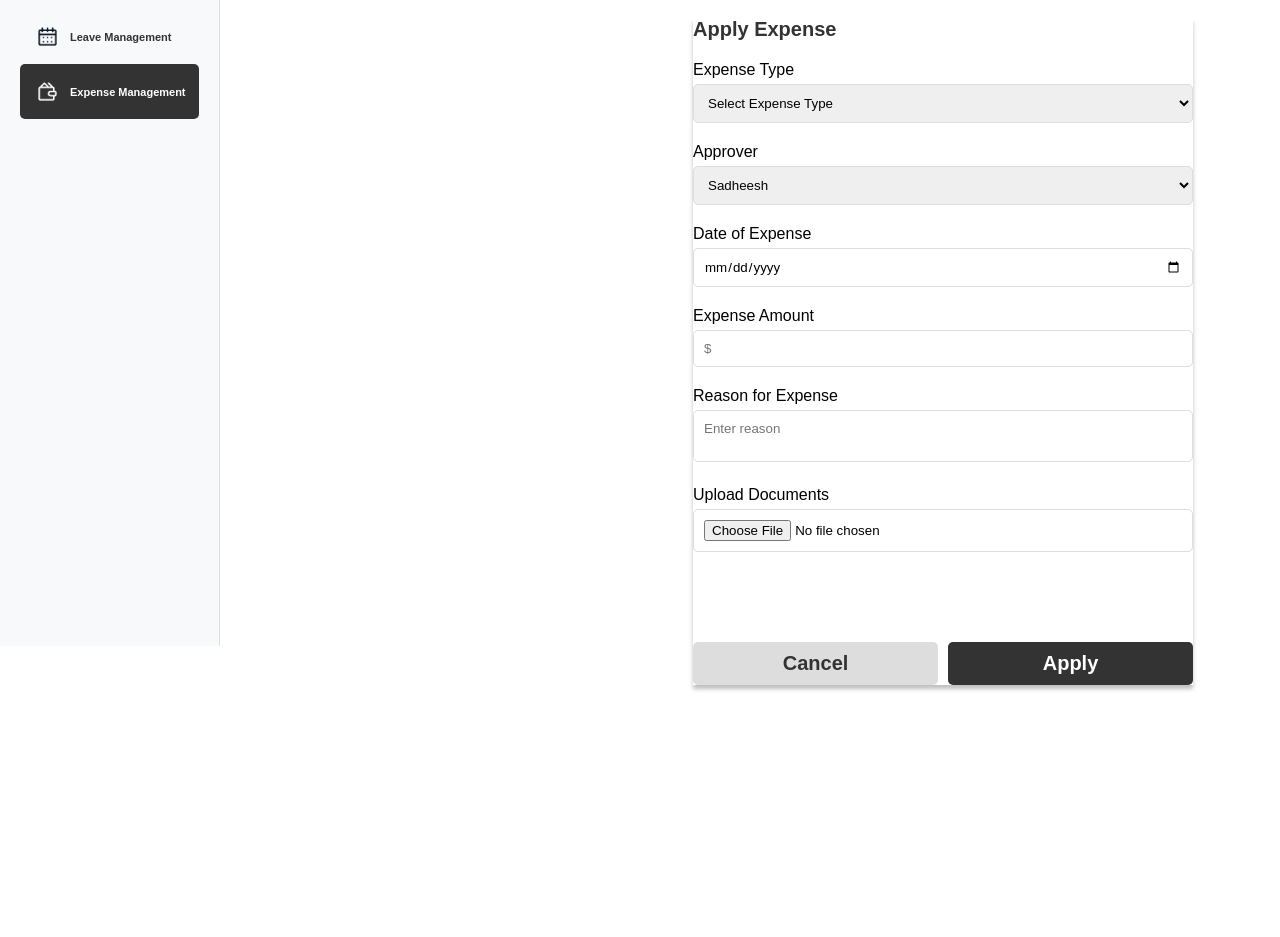
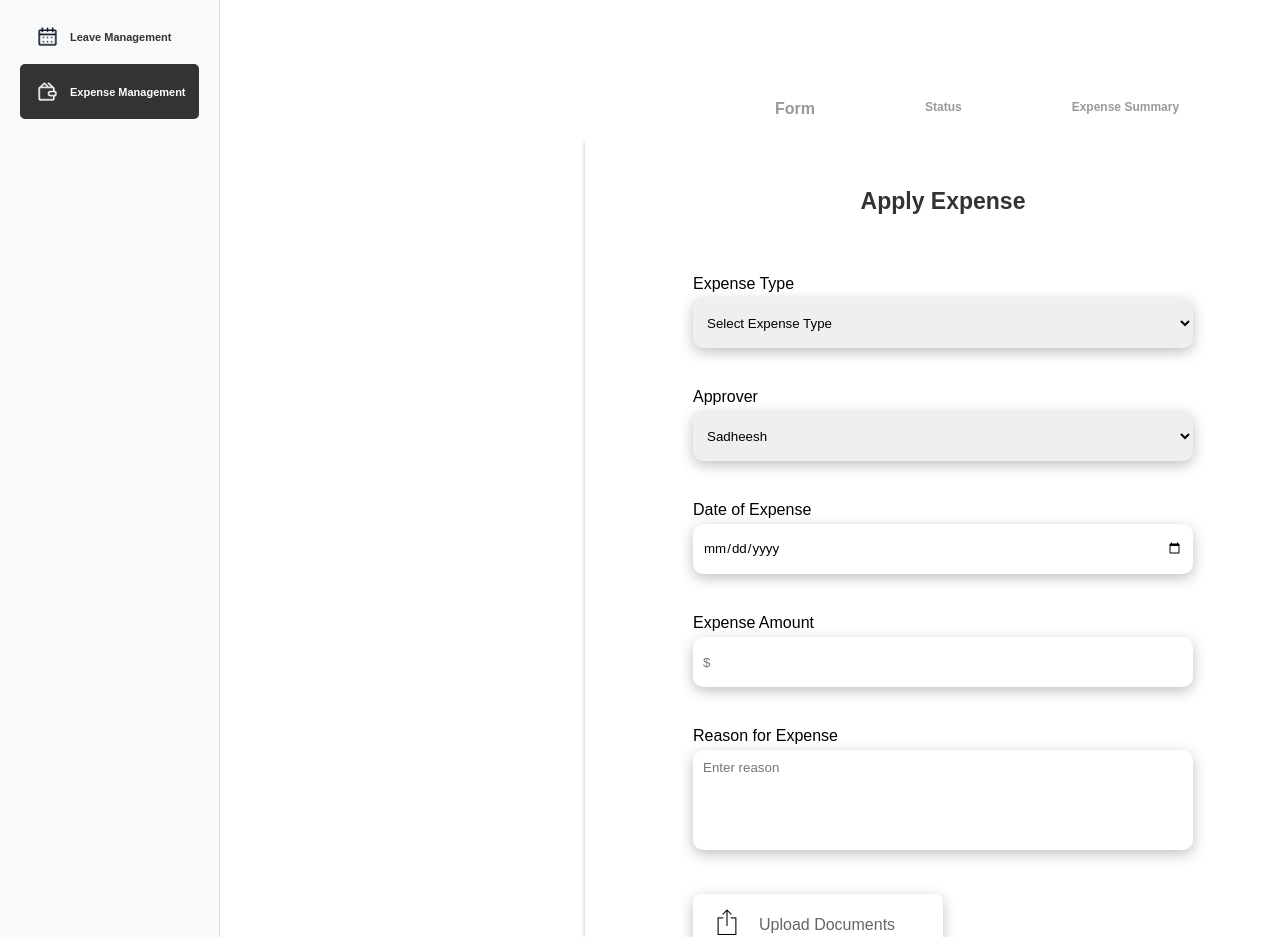
Before and after one commit to minghui3/test-pipeline-repo, a plain HTML site: page public/views/expense-form.html in a window 1280 px wide. Shown: the part 154-1091 px from the top of the page. Before the commit the page ends 859 px from the top, so only its background shows below. Drawn offline with Linux system fonts and the light colour scheme.

Commit message:
finished form

```diff
--- /dev/null
+++ b/public/scripts/expense-script.js
@@ -0,0 +1,9 @@
+const fileInput = document.getElementById('upload');
+const fileLabel = document.querySelector('.custom-file-label');
+const fileNameDisplay = document.querySelector('.file-name');
+
+fileInput.addEventListener('change', function() {
+    const fileName = fileInput.files.length > 0 ? fileInput.files[0].name : 'No file chosen';
+    fileLabel.textContent = 'Upload Documents'; // Keep the label static
+    fileNameDisplay.textContent = fileName; // Update the span with the file name
+});
--- a/public/styles/styles.css
+++ b/public/styles/styles.css
@@ -85,6 +85,7 @@ button:hover {
     display: flex;
     flex-direction: column;
     align-items: center;
+    height: 210%;
 }
 
 .body-directory .logo {
@@ -251,7 +252,6 @@ button:hover {
 /* Contact Info Styling */
 .body-directory .contact-info {
     margin-left: 100px;
-    margin-top: 100px;
 }
 
 .body-directory .contact-info p {
@@ -332,8 +332,6 @@ button:hover {
     font-size: 30px;
 }
 
-.expense-heade
-
 .container-expense{
     display: flex;
     width: 100%;
@@ -345,30 +343,58 @@ button:hover {
     background-color: #fff;
 }
 
-.container-expense .tabs {
+.expense-header .tabs {
     display: flex;
-    gap: 20px;
     margin: 20px 0;
+    margin-left: 480px;
 }
 
-.container-expense .tabs span {
+.expense-header .tabs span {
+    font-size: 12px;
+    color: #98999C;
     cursor: pointer;
     font-weight: bold;
+    padding-top: 30px;
+    margin-top: 70px;
+    padding-left: 55px;
+    padding-right: 55px;
 }
 
+.expense-header .tabs span a{
+    text-decoration: none;
+    color: #98999C;
+}
+
+.expense-header .tabs span:hover {
+    font-size: 16px;
+    transition: font-size 0.3s ease;
+}
+
+.expense-header .tabs span.active {
+    font-size: 16px;
+}
+
+.form-section{
+    z-index:2;
+    padding: 50px;
+    margin: -20px 325px 325px;
+    box-shadow: 0px 4px 4px rgba(0, 0, 0, 0.25);
+}
 .container-expense .expense-form {
+    z-index: 2;
     max-width: 500px;
     margin: 0 auto;
-    box-shadow: 0px 4px 4px rgba(0, 0, 0, 0.25);
 }
 
 .container-expense .expense-form h2 {
-    font-size: 20px;
-    margin-bottom: 20px;
+    font-size: 23px;
+    text-align: center;
+    margin-bottom: 60px;
 }
 
 .container-expense .form-group {
-    margin-bottom: 20px;
+    gap: 10px;
+    margin-bottom: 40px;
 }
 
 .container-expense .form-group label {
@@ -377,12 +403,31 @@ button:hover {
 }
 
 .container-expense .form-group input,
-.container-expense .form-group select,
-.container-expense .form-group textarea {
+.container-expense .form-group select {
     width: 100%;
     padding: 10px;
-    border: 1px solid #ddd;
-    border-radius: 5px;
+    box-shadow: 0px 4px 14px rgba(0, 0, 0, 0.25);
+    border: none;
+    height: 50px;
+    border-radius: 10px;
+}
+
+.container-expense .form-group input:focus,
+.container-expense .form-group select:focus,
+.container-expense .form-group textarea:focus{
+    border: none;
+    /* Remove the border */
+    outline: none;
+    /* Remove the outline */
+}
+
+.container-expense .form-group textarea{
+    width: 100%;
+    padding: 10px;
+    box-shadow: 0px 4px 14px rgba(0, 0, 0, 0.25);
+    border: none;
+    height: 100px;
+    border-radius: 10px;
 }
 
 .container-expense textarea {
@@ -390,6 +435,7 @@ button:hover {
 }
 
 .container-expense .buttons {
+    margin-top: -50px;
     display: flex;
     gap: 10px;
     justify-content: flex-end;
@@ -400,7 +446,7 @@ button:hover {
     color: #333;
     padding: 10px 20px;
     border: none;
-    border-radius: 5px;
+    border-radius: 8px;
     cursor: pointer;
 }
 
@@ -409,6 +455,39 @@ button:hover {
     color: #fff;
     padding: 10px 20px;
     border: none;
-    border-radius: 5px;
+    border-radius: 8px;
     cursor: pointer;
 }
+
+.container-expense .custom-file-input {
+    display: none;
+    /* Hide the original file input */
+}
+
+.container-expense .custom-file-label {
+    display: flex;
+    padding: 15px 22px 15px 22px;
+    margin-right: 250px;
+    cursor: pointer;
+    background-color: #fff;
+    box-shadow: 0px 4px 14px rgba(0, 0, 0, 0.25);
+    border: none;
+    color: #666666;
+    border-radius: 8px;
+    transition: background-color 0.3s;
+}
+
+.container-expense .file-name {
+    margin-left: 10px;
+    /* Space between the label/button and the file name */
+    font-size: 14px;
+    /* Adjust the font size if needed */
+    color: #555;
+    /* Color for the file name */
+}
+
+.container-expense .upload-img {
+    margin-bottom: -5px;
+    margin-right: 20px;
+    /* Add space between the image and the text */
+}
--- a/public/views/expense-form.html
+++ b/public/views/expense-form.html
@@ -32,9 +32,9 @@
         <div class = "expense-header">
             <h1>Expense Management</h1>
             <div class="tabs">
-                <span>Form</span>
-                <span>Status</span>
-                <span>Expense Summary</span>
+                <span class="active"><a href = "expense-form.html">Form</a></span>
+                <span><a href = "expense-form.html">Status</a></span>
+                <span><a href = "expense-form.html">Expense Summary</a></span>
             </div>
         </div>
         <div class="container-expense">
@@ -68,7 +68,7 @@
 
                         <div class="form-group">
                             <label for="amount">Expense Amount</label>
-                            <input type="number" id="amount" placeholder="$">
+                            <input type="number" id="amount" placeholder="$" style="margin-top: 0px;">
                         </div>
 
                         <div class="form-group">
@@ -77,12 +77,13 @@
                         </div>
 
                         <div class="form-group">
-                            <label for="upload">Upload Documents</label>
-                            <input type="file" id="upload">
+                            <label for="upload" class="custom-file-label"><img src="../../images/upload-img.png" alt="Upload Image" class="upload-img">Upload Documents</label>
+                            <input type="file" id="upload" class="custom-file-input">
+                            <span class="file-name">No file chosen</span>
                         </div>
 
                         <div class="buttons">
-                            <button type="button" class="cancel">Cancel</button>
+                            <button type="button" class="cancel" style="color: #828282">Cancel</button>
                             <button type="submit" class="apply">Apply</button>
                         </div>
                     </form>
@@ -95,7 +96,7 @@
     </div>
 
 
-    <script src="../../public/scripts/script.js"></script>
+    <script src="../../public/scripts/expense-script.js"></script>
 </body>
 
 </html>
```
Also changed, not shown: images/upload-img.png (added).
